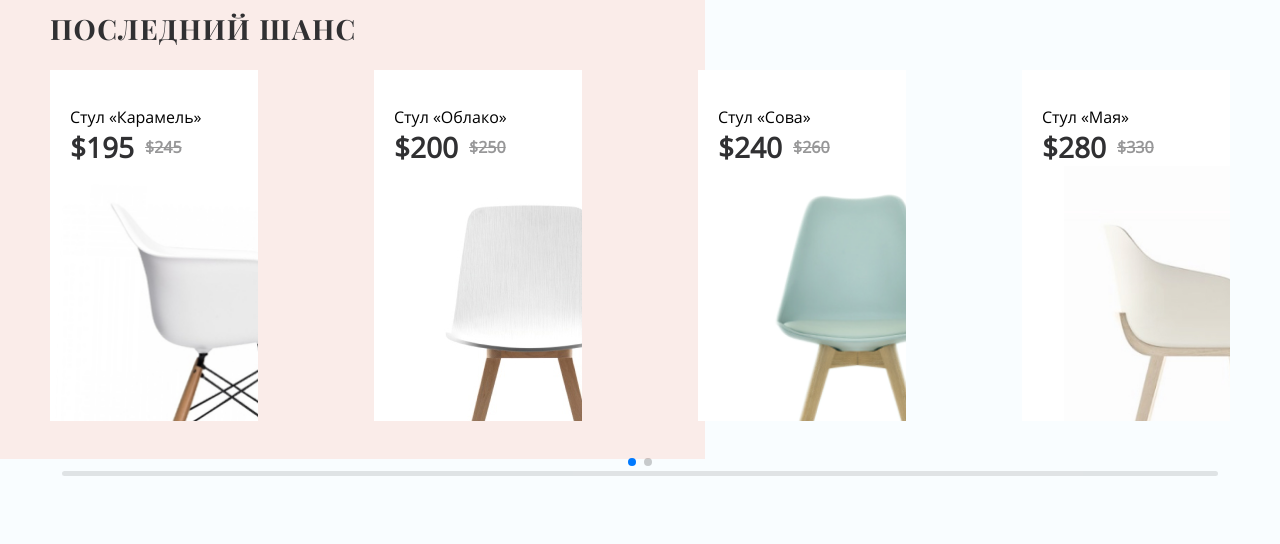
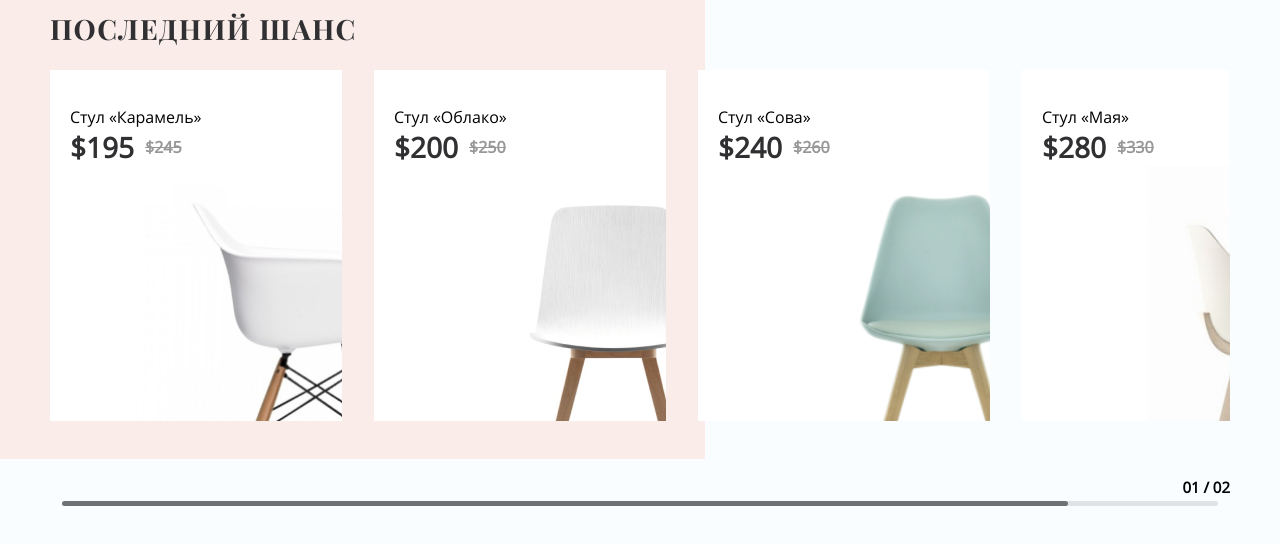
Before and after one commit to ArtfulLee/design-furniture, a website built with Vite: page index.html in a window 1280 px wide. Shown: the part 2107-2651 px from the top of the page. Before the commit the page ends 2586 px from the top, so only its background shows below. Built offline with nearby package versions, Linux system fonts and the light colour scheme.

Commit message:
feat: add last chance section WIP

```diff
--- a/src/css/blocks/last-chance.css
+++ b/src/css/blocks/last-chance.css
@@ -1,5 +1,26 @@
 .last-chance {
+  padding-bottom: 100px;
   position: relative;
+}
+
+.last-chance .last-chance__slider-pagination {
+  text-align: end;
+  top: auto;
+  bottom: 9px;
+  right: 0;
+  width: auto;
+  height: auto;
+  font-weight: 600;
+  font-size: 15px;
+  line-height: 26px;
+}
+
+.last-chance .swiper-scrollbar {
+  bottom: 21px;
+  left: 0;
+  width: calc(100% - 64px);
+  height: 2px;
+  display: block;
 }
 
 .last-chance__for-image {
@@ -33,7 +54,7 @@
 }
 
 .last-chance__item {
-  width: 208px;
+  /*   width: 208px; */
   border-top: 5px solid var(--background-color-light);
 
   /*   height: 395px; */
@@ -90,6 +111,7 @@
 }
 
 .last-chance__item button {
+  width: 100%;
   color: transparent;
   background-color: transparent;
   border-color: transparent;
@@ -101,8 +123,24 @@
   border: 1px solid var(--button-background-primary);
 }
 
+.last-chance__item button:hover {
+  opacity: 0.8;
+}
+
 @media (max-width: 767px) {
   .last-chance__item {
     width: 100%;
   }
 }
+
+@media (orientation: landscape) {
+  .last-chance__item {
+    padding-bottom: 30px;
+  }
+}
+
+@media (orientation: portrait) {
+  .last-chance__item {
+    padding-bottom: 0;
+  }
+}
--- a/src/css/color.css
+++ b/src/css/color.css
@@ -1,4 +1,7 @@
 :root {
+  /* ??? */
+  --color-141215: #141215;
+
   /* Background */
   --background-color-primary: #f9fdff;
   --background-color-secondary: #faece9;
--- a/src/js/lib/last-chance.js
+++ b/src/js/lib/last-chance.js
@@ -4,26 +4,57 @@ function lastChance() {
   var swiper = new Swiper('.last-chance__slider', {
     slidesPerView: 1,
     spaceBetween: 16,
-    pagination: {
-      el: '.last-chance__slider-pagination',
-      clickable: true,
-    },
     breakpoints: {
-      639: {
+      321: {
+        slidesPerView: 1,
+        spaceBetween: 16,
+        pagination: {
+          el: '.last-chance__slider-pagination',
+          type: 'fraction',
+        },
+        scrollbar: {
+          el: '.last-chance__slider-scrollbar',
+        },
+      },
+      424: {
         slidesPerView: 2,
         spaceBetween: 16,
+        pagination: {
+          el: '.last-chance__slider-pagination',
+          type: 'fraction',
+        },
+        scrollbar: {
+          el: '.last-chance__slider-scrollbar',
+        },
       },
       767: {
         slidesPerView: 3,
         spaceBetween: 20,
+        pagination: {
+          el: '.last-chance__slider-pagination',
+          type: 'fraction',
+        },
+        scrollbar: {
+          el: '.last-chance__slider-scrollbar',
+        },
       },
       1023: {
         slidesPerView: 4,
         spaceBetween: 32,
+        pagination: {
+          el: '.last-chance__slider-pagination',
+          type: 'fraction',
+        },
+        scrollbar: {
+          el: '.last-chance__slider-scrollbar',
+        },
       },
       1439: {
         slidesPerView: 5,
         spaceBetween: 32,
+        scrollbar: {
+          el: '.last-chance__slider-scrollbar',
+        },
       },
     },
   })
```
